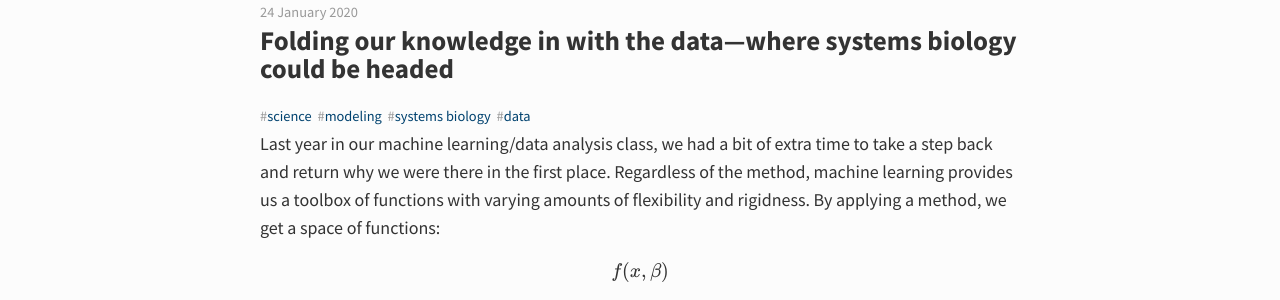
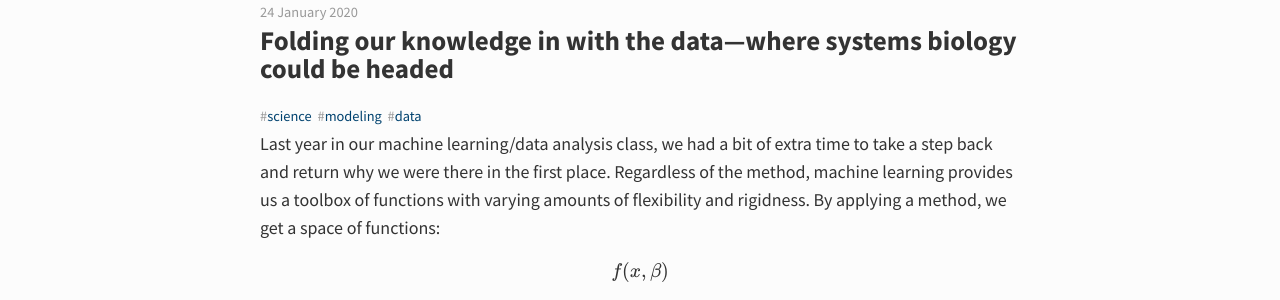
Before and after one commit to thanatosmin/ameyer.me, a Jekyll site: the page built from _posts/2020-01-21-where-systems-biol-may-be-headed.md, in a window 1280 px wide and 900 px high. Shown: the part 158-458 px from the top of the window. Built offline with Jekyll 4.4.1, drawn with Linux system fonts in a browser that asks for light colours; formulas are drawn with MathJax 3.

Commit message:
Update 2020-01-21-where-systems-biol-may-be-headed.md

```diff
--- a/_posts/2020-01-21-where-systems-biol-may-be-headed.md
+++ b/_posts/2020-01-21-where-systems-biol-may-be-headed.md
@@ -7,7 +7,6 @@ categories:
 tags:
 - science
 - modeling
-- systems biology
 - data
 ---
 
```
